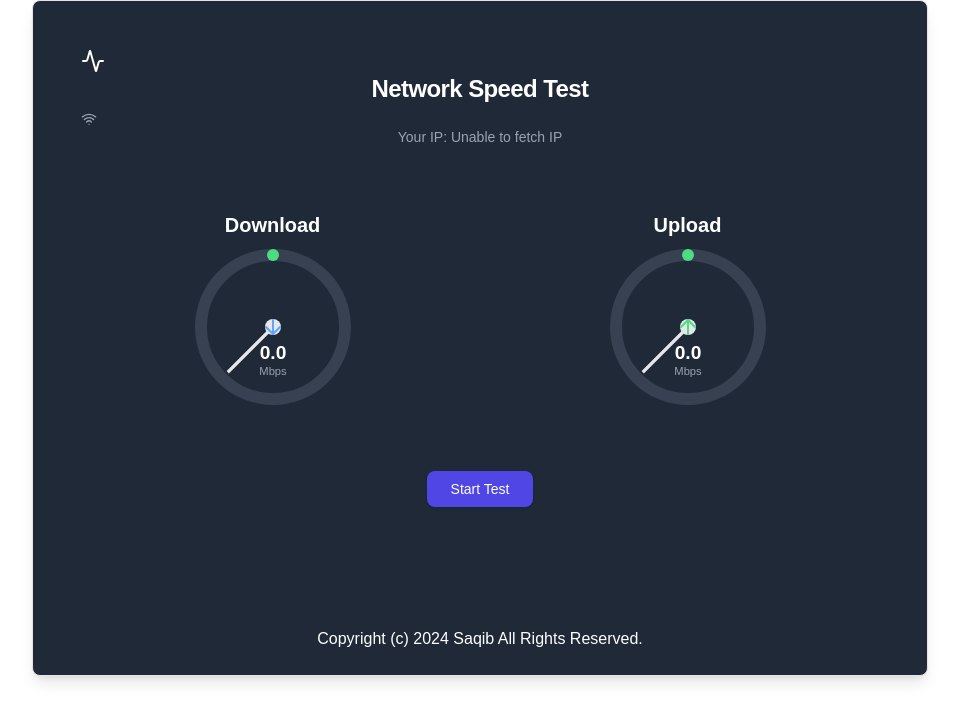
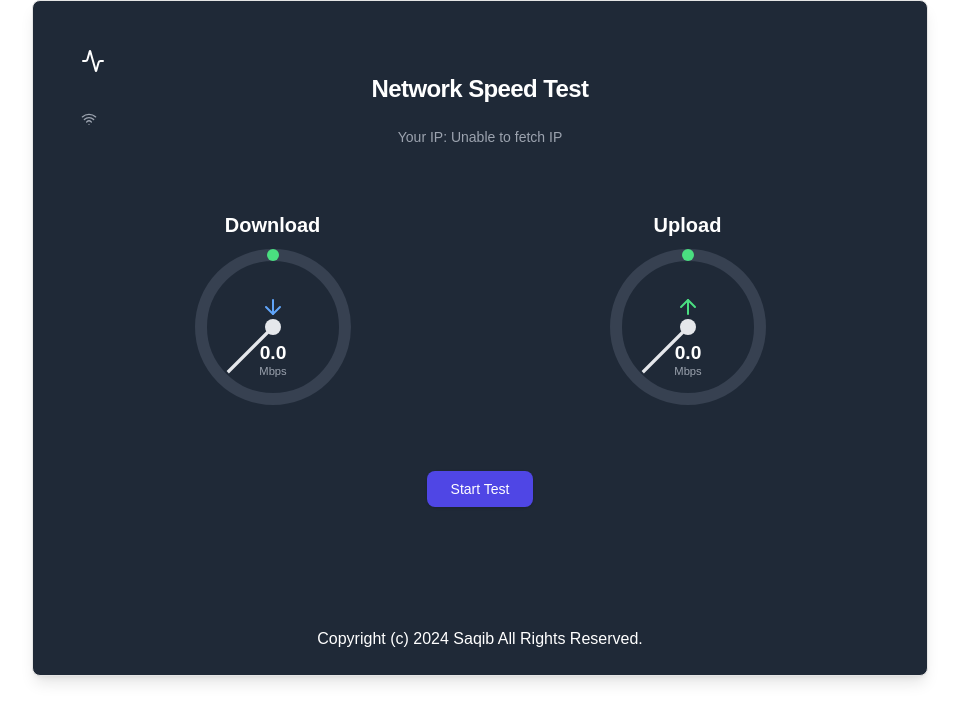
Before and after one commit to Ch-Saqib/net-speed-test, a Next.js app: page / in a window 1280 px wide. Shown: the top 722 px of the page, without its empty margins (160-1119 px from the left). Built offline with nearby package versions, Linux system fonts and the light colour scheme; no server answers.

Commit message:
update code

```diff
--- a/src/app/page.tsx
+++ b/src/app/page.tsx
@@ -213,13 +213,13 @@ export default function Component() {
         <Speedometer
           speed={downloadSpeed}
           controls={downloadControls}
-          icon={<ArrowDown size={24} className="text-blue-400" />}
+          icon={<ArrowDown size={24} className="text-blue-400 -mt-10" />}
           label="Download"
         />
         <Speedometer
           speed={uploadSpeed}
           controls={uploadControls}
-          icon={<ArrowUp size={24} className="text-green-400" />}
+          icon={<ArrowUp size={24} className="text-green-400 -mt-10" />}
           label="Upload"
         />
       </CardContent>
```
